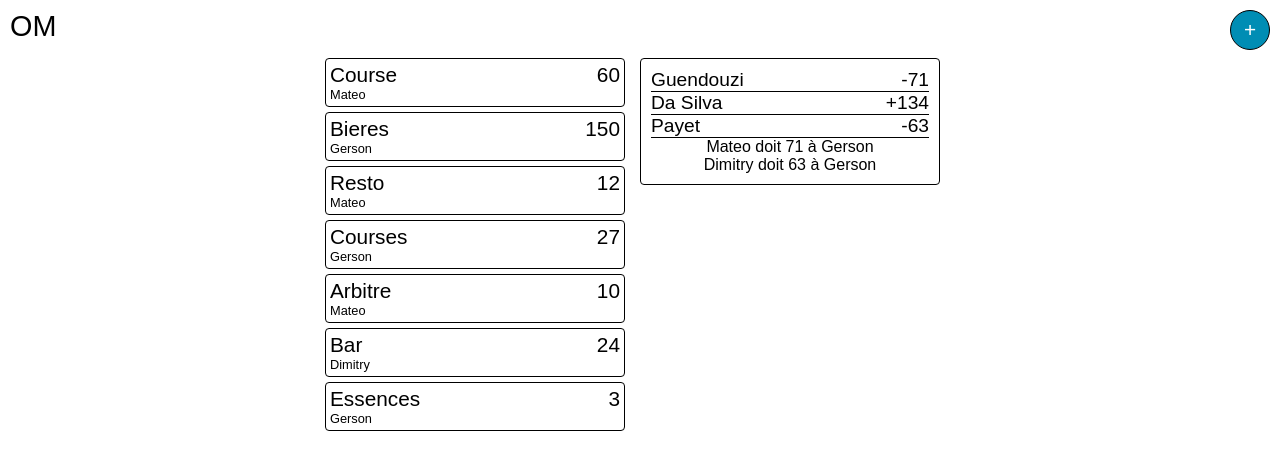
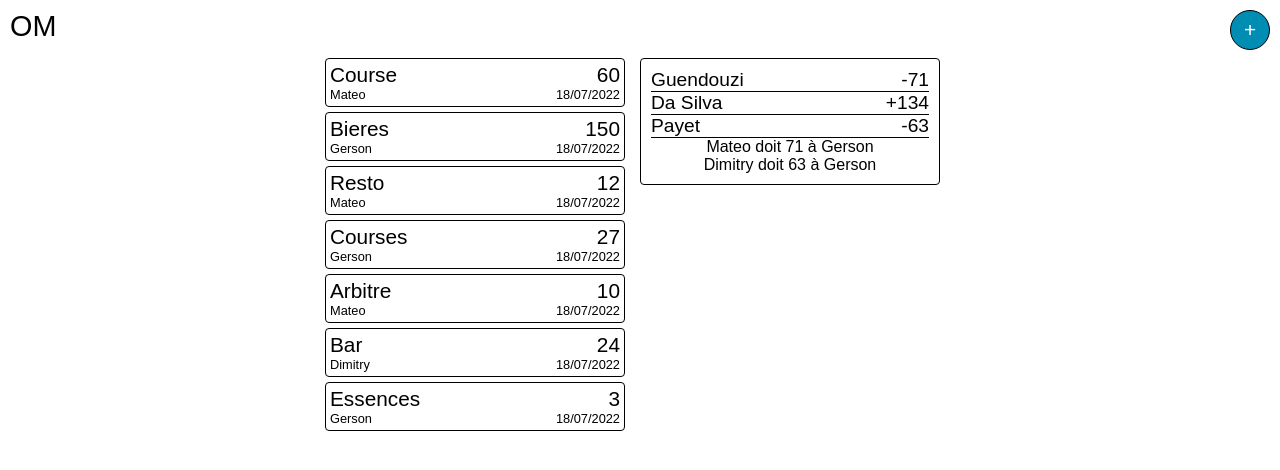
Before and after one commit to MathieuDC/tricount-like-app, a React (Create React App) app: page / in a window 1280 px wide. Shown: the top 470 px of the page. Built offline with nearby package versions, Linux system fonts and the light colour scheme.

Commit message:
Adding date in Transanction

```diff
--- a/src/front/Transaction.tsx
+++ b/src/front/Transaction.tsx
@@ -9,11 +9,17 @@ interface TransactionProps {
 }
 
 const Transaction = ({transaction}: TransactionProps) => {
+
+  const padTo2Digits = (num: Number) => {
+    return num.toString().padStart(2, '0');
+  }
+
   return (
     <li key={transaction.id} className="transaction-item">
       <div className="transaction-item__name">{transaction.name}</div>
       <div className="transaction-item__amount">{transaction.amount}</div>
       <div className="transaction-item__giver-name">{transaction.giver.firstName}</div>
+      {transaction.date ? <div className="transaction-item__date">{padTo2Digits(transaction.date.getDate()) + "/" + padTo2Digits((transaction.date.getMonth() + 1)) + "/" + transaction.date.getFullYear ()}</div> : null}
     </li>
   );
 }
```
